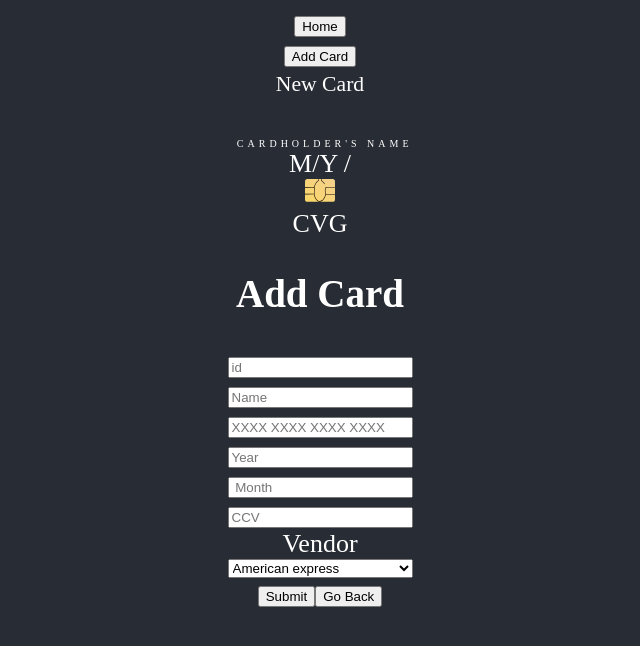
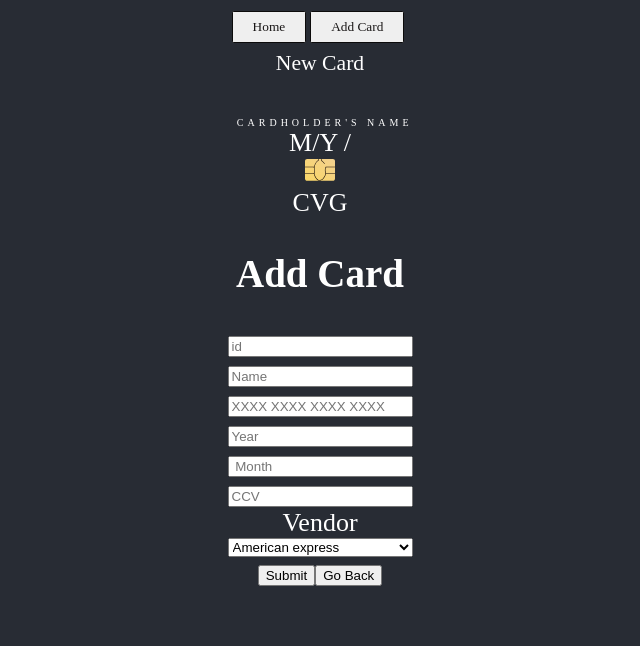
Before and after one commit to awmoha/Projektarbete-react, a React (Create React App) app: page /addCard in a window 1280 px wide. Shown: the top 646 px of the page, without its empty margins (320-960 px from the left). Built offline with nearby package versions, Linux system fonts and the light colour scheme; no server answers.

Commit message:
style a buttons

```diff
--- a/src/App.js
+++ b/src/App.js
@@ -14,13 +14,14 @@ function App() {
     <div className="App">
       <header className="App-header">
         <Router>
-          <Link to="/home">
-            <button>Home</button>
-          </Link>
-          <Link to="/addCard">
-            <button>Add Card</button>
-          </Link>
-
+          <div className="btn---app">
+            <Link to="/home">
+              <button className="btn_app">Home</button>
+            </Link>
+            <Link to="/addCard">
+              <button className="btn_app">Add Card</button>
+            </Link>
+          </div>
           <Switch>
             <Route path="/home" component={Home} />
             <Route path="/addcard" component={AddCard} />
--- a/src/style.css
+++ b/src/style.css
@@ -4,7 +4,23 @@ body {
 .App {
   text-align: center;
 }
+.btn---app {
+  display: flex;
 
+}
+.btn_app{
+  padding: 0.55em 1.5em;
+  border: 0.1em solid #0c0b0b;
+  margin: 0 0.3em 0.3em 0;
+  border-radius: 0.12em;
+  font-family: "Times New Roman", Times, serif;
+  color: #1a1717;
+  transition: all 0.2s;
+}
+.btn_app:hover {
+  color: #000000;
+  background-color: #685e96;
+}
 .App-header {
   min-height: 100vh;
   display: flex;
```
